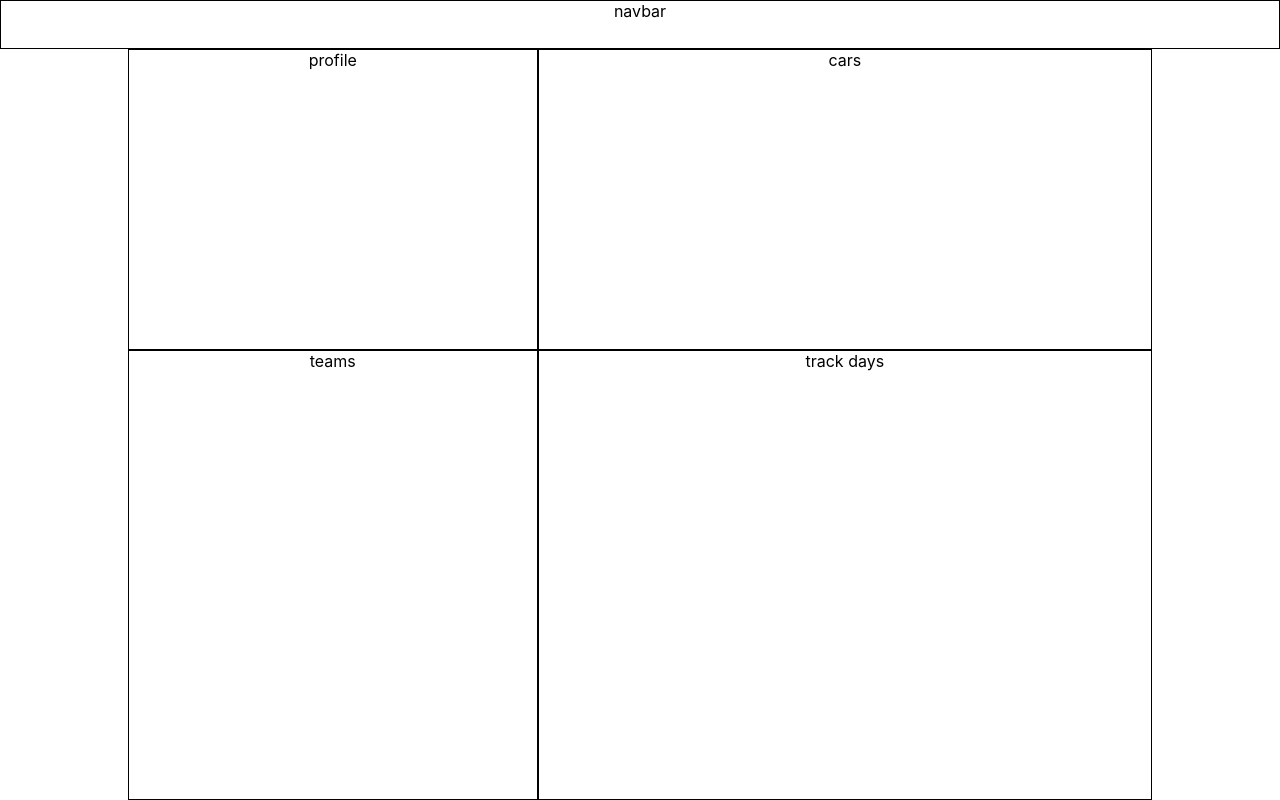
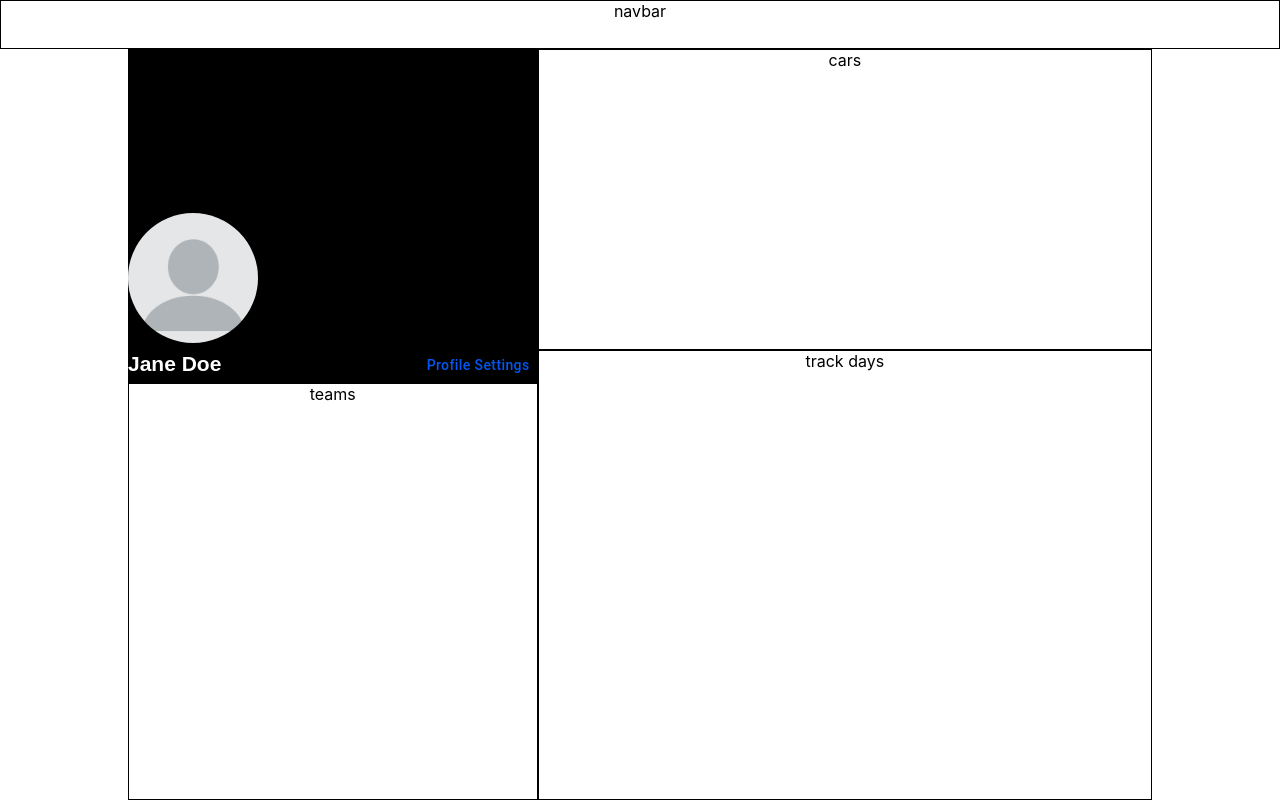
Before and after one commit to danielding3/NMP-rb-userpage, a React (Create React App) app in the folder client/: page / in a window 1280 px wide. Built offline with nearby package versions, Linux system fonts and the light colour scheme.

Commit message:
static profile section done

```diff
--- a/client/src/components/Profile/Profile.module.css
+++ b/client/src/components/Profile/Profile.module.css
@@ -1,4 +1,38 @@
 .root {
   flex: 2;
-  border: 1px black solid;
+  display: flex;
+  flex-direction: column;
+  align-items: flex-start;
+  background-color: black;
 }
+
+.pic {
+  height: 130px;
+  width: 130px;
+  border-radius: 50%;
+}
+
+.picContainer {
+  flex: 5;
+  margin-top: 40%
+}
+
+.infoContainer {
+  flex: 1;
+  display: flex;
+  width: 100%;
+  justify-content: space-between;
+}
+.username {
+  font-size: 21px;
+  color: white;
+  font-family: Arial, Helvetica, sans-serif;
+  font-weight: bold;
+  margin-top: 5px;
+}
+
+.settingBtn {
+  text-transform: none;
+  color:#0157f0;
+  font-size: 14px;
+}
--- a/client/src/components/Profile/Profile.tsx
+++ b/client/src/components/Profile/Profile.tsx
@@ -1,7 +1,26 @@
 import styles from './Profile.module.css';
+import pic from 'assets/profile.png';
+import Button from '@mui/material/Button';
+import StyledEngineProvider from '@mui/material/StyledEngineProvider';
 
 const Profile = (): JSX.Element => {
-  return <div className={styles.root}>profile</div>;
+  return (
+    <StyledEngineProvider injectFirst>
+      <div className={styles.root}>
+        <div className={styles.picContainer}>
+          <img src={pic} alt="profile picture" className={styles.pic} />
+        </div>
+        <div className={styles.infoContainer}>
+          <div className={styles.username}>Jane Doe</div>
+          <div className={styles.updateProfile}>
+            <Button variant="text" className={styles.settingBtn}>
+              Profile Settings
+            </Button>
+          </div>
+        </div>
+      </div>
+    </StyledEngineProvider>
+  );
 };
 
 export default Profile;
```
